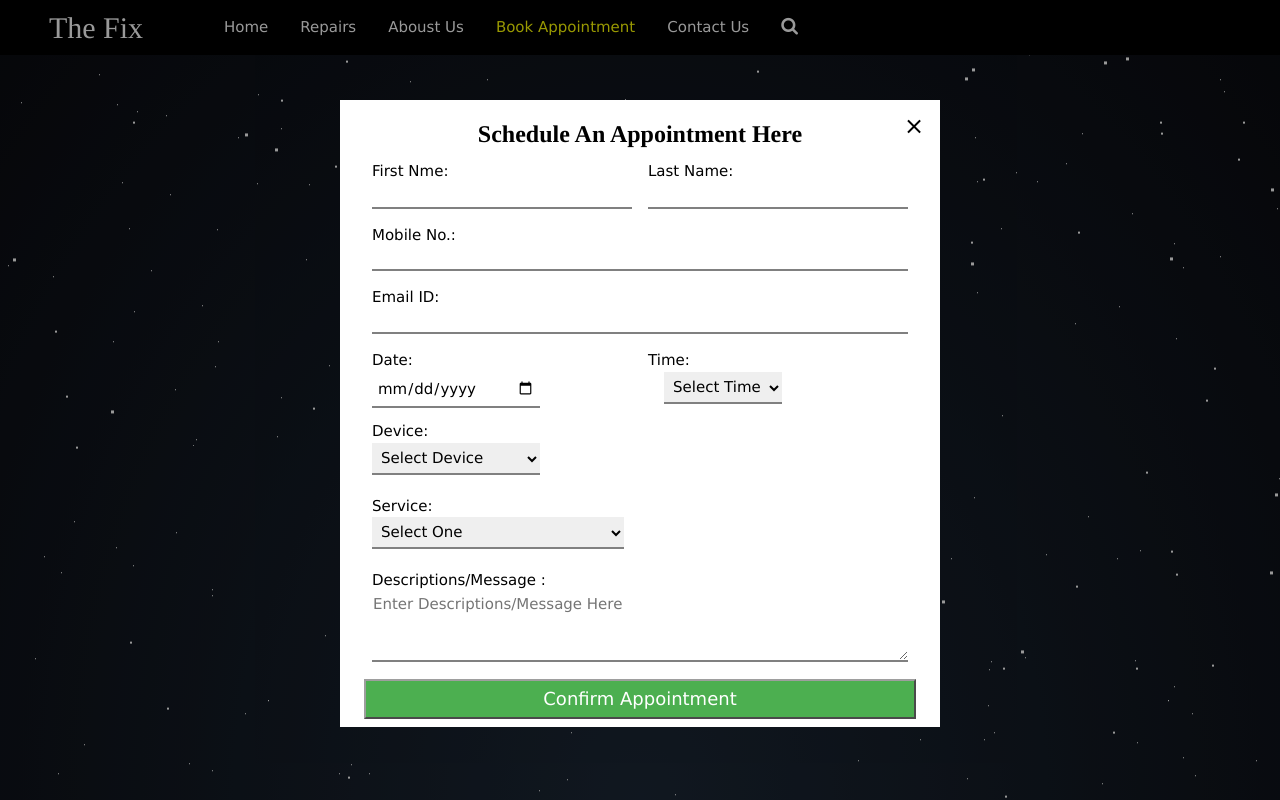
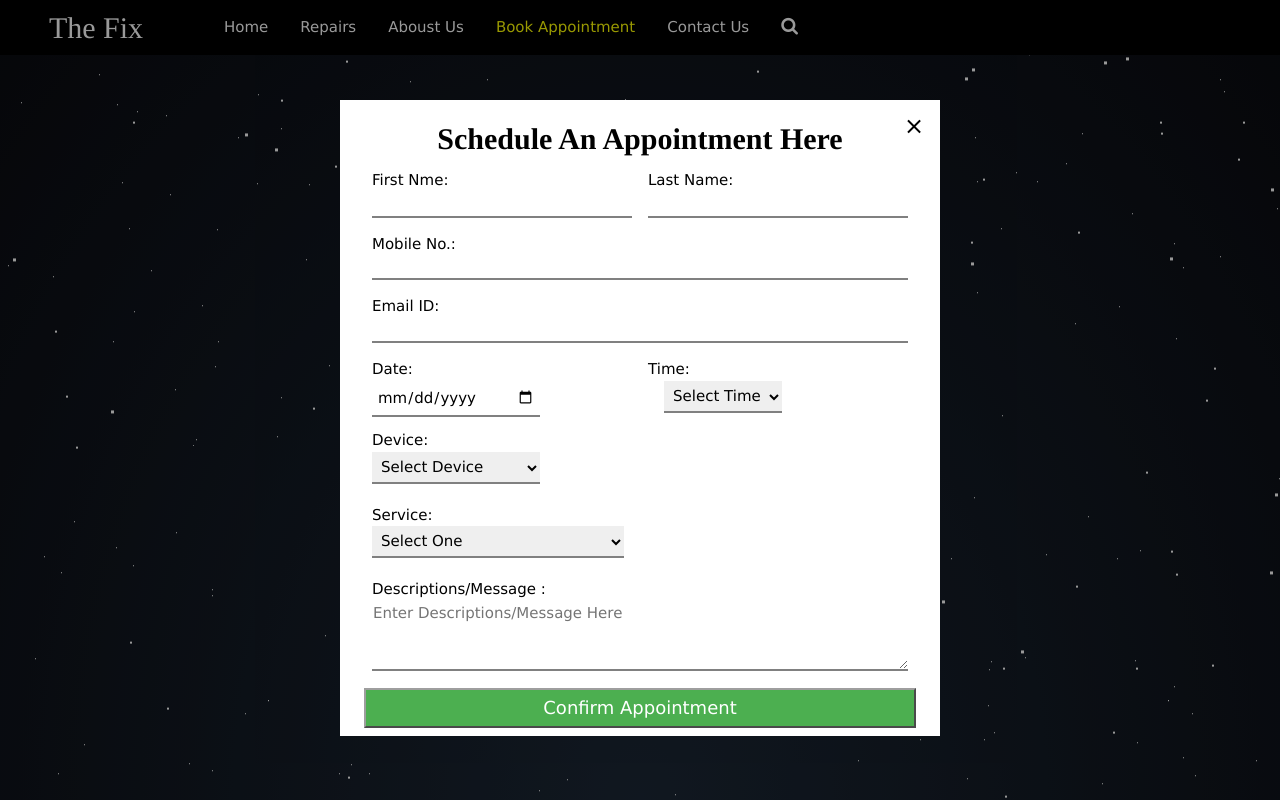
Before and after one commit to MDahya/Mdahya.github.io, a plain HTML site: page index.html in a window 1280 px wide. Both pictures are taken after a click on the link "Book Appointment". Shown: the top 800 px of the page. Drawn offline with nearby package versions, Linux system fonts and the light colour scheme; a web font is replaced by a local one.

Commit message:
Update index.html

```diff
--- a/index.html
+++ b/index.html
@@ -297,7 +297,7 @@ function showSlides() {
 <div id="Appointment" class="w3-modal">
 	<form>
 	<div class="w3-modal-content w3-animate-zoom w3-padding" style="max-width:600px; ">
-		<h3 class="w3-center w3-margin-left w3-margin-right w3-padding font w3-mobile"><strong> Schedule An Appointment Here</strong> </h3>
+		<h2 class="w3-center w3-margin-left w3-margin-right w3-padding font w3-mobile"><strong> Schedule An Appointment Here</strong> </h2>
 		<span onclick="document.getElementById('Appointment').style.display='none'" class="w3-button w3-display-topright w3-xlarge w3-hover-green">&times;</span>
 		<div class="w3-row-padding">
 			<div class="w3-half">
```
